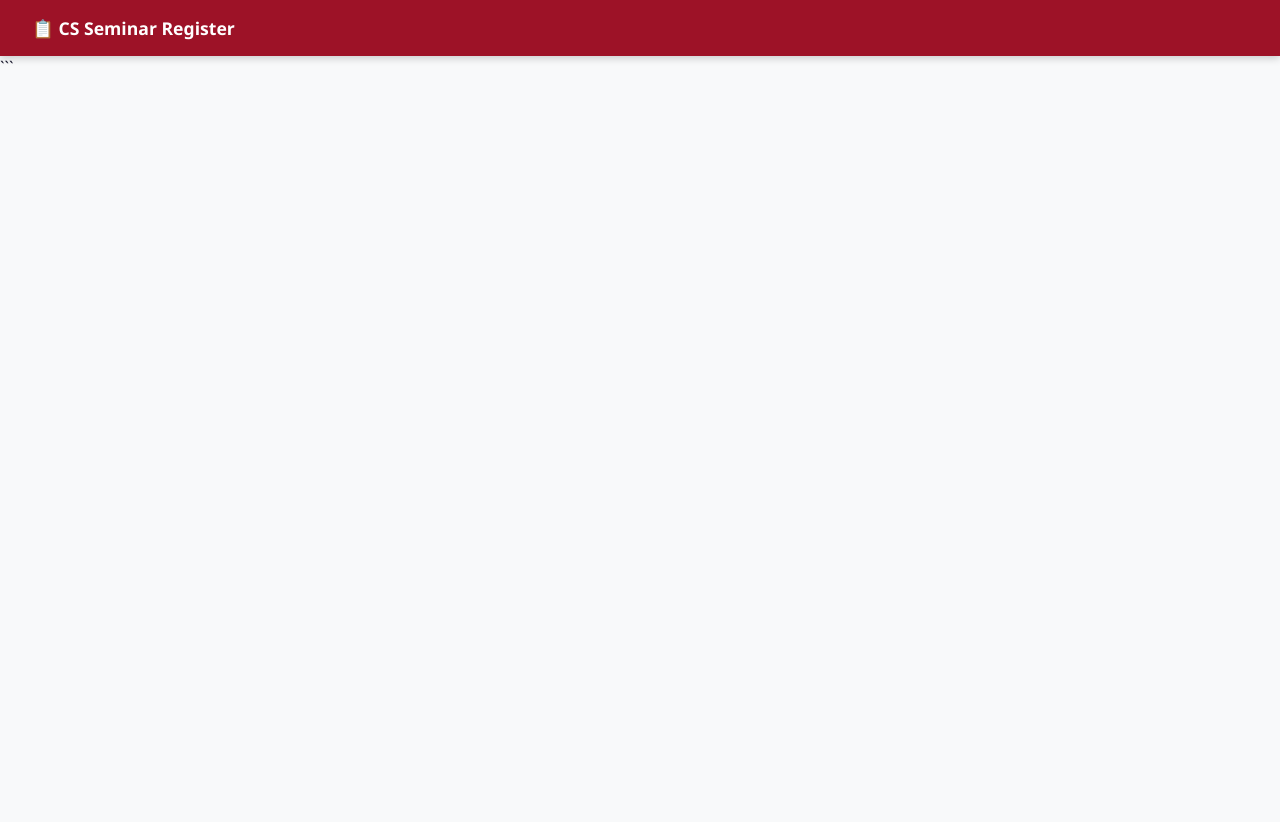
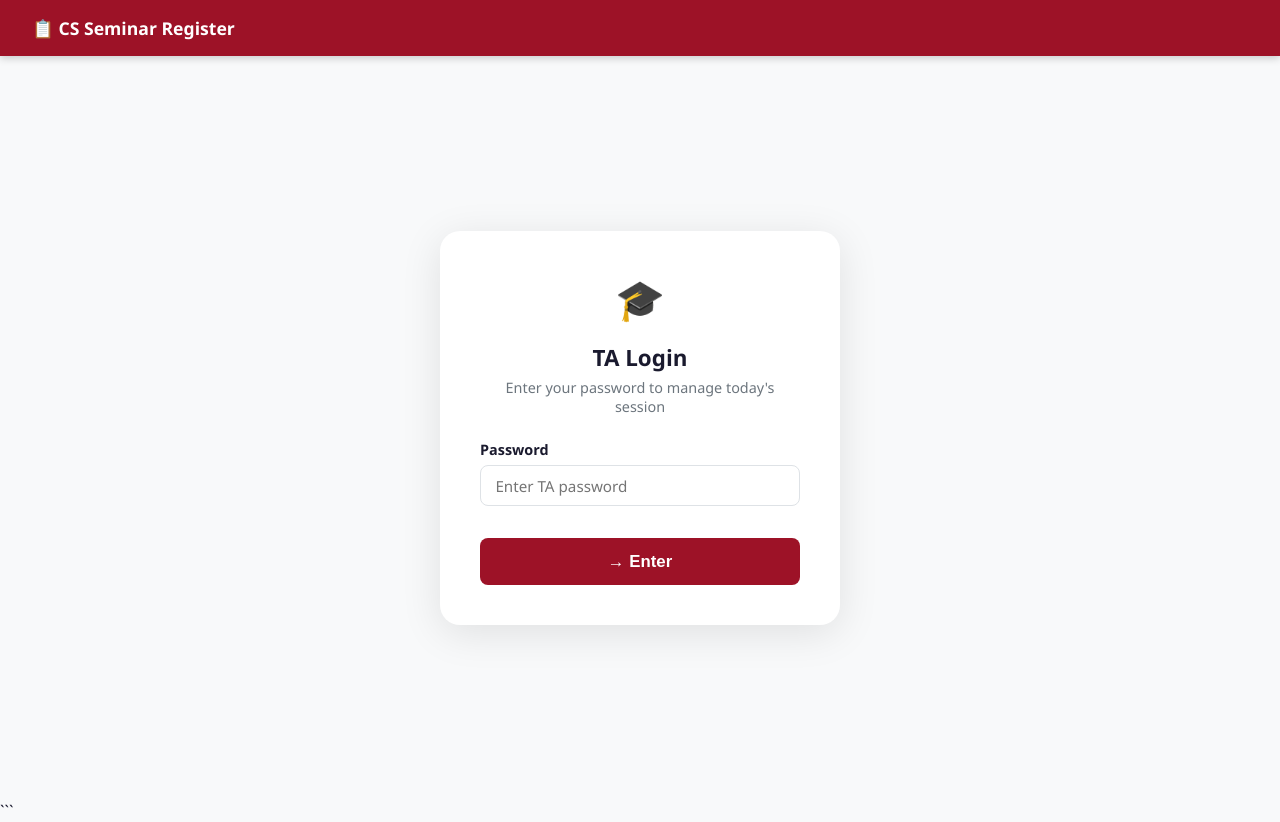
Before and after one commit to RacquelNinaDennison/seminar-register, a plain HTML site: page index.html in a window 1280 px wide. Before the commit the page ends 800 px from the top, so only its background shows below. Drawn offline with Linux system fonts and the light colour scheme.

Commit message:
Removed time restriction

```diff
--- a/index.html
+++ b/index.html
@@ -99,10 +99,8 @@
     showPage('page-student');
     loadStudentPage(params);
   } else {
-    // Determine what to show
-    if (isSeminarWindow()) {
-      showPage('page-ta-login');
-    }
+     showPage('page-ta-login');
+
     // Poll every 30s in case window opens while page is loaded
     setInterval(() => {
       const activePage = document.querySelector('.page.active')?.id;
```
